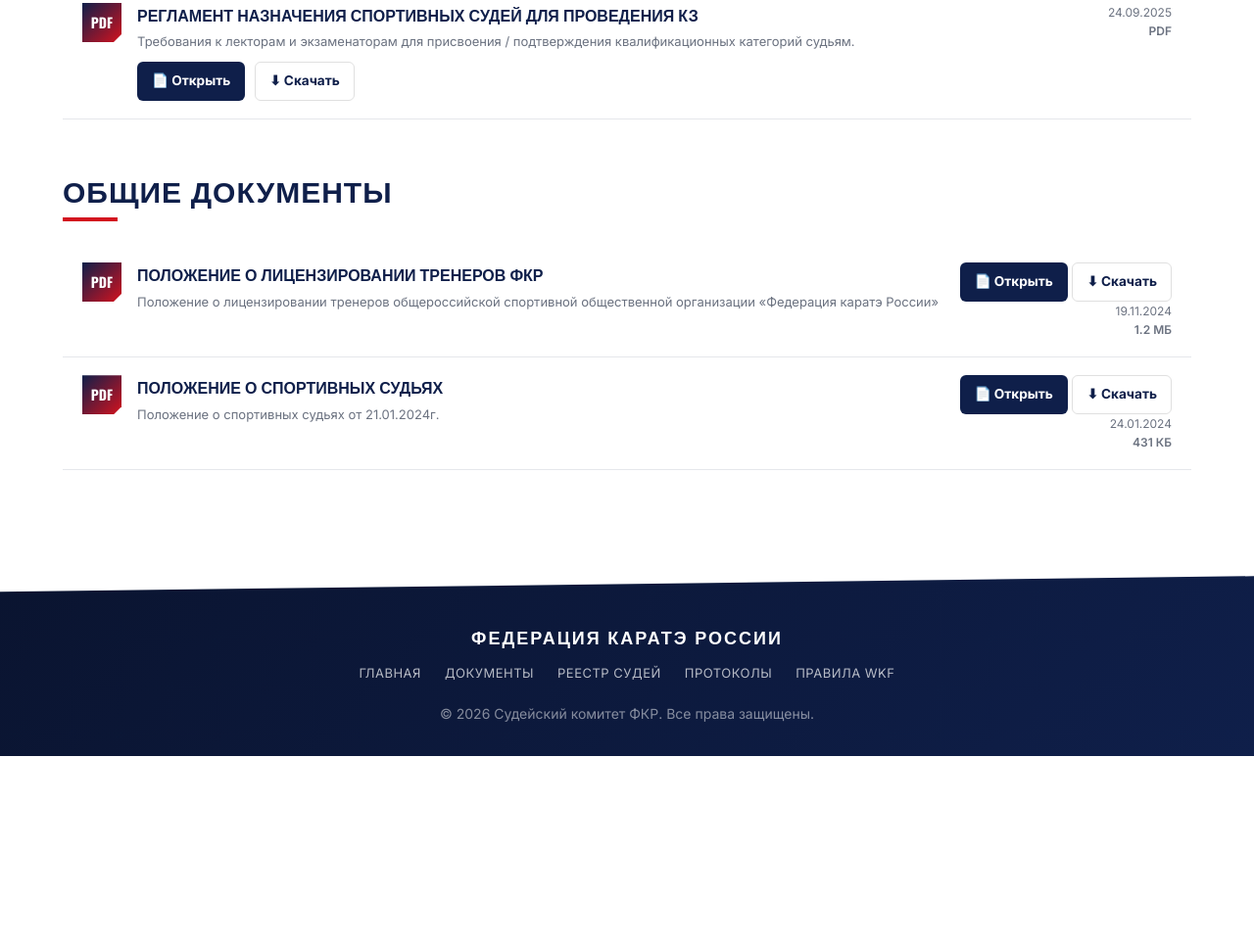
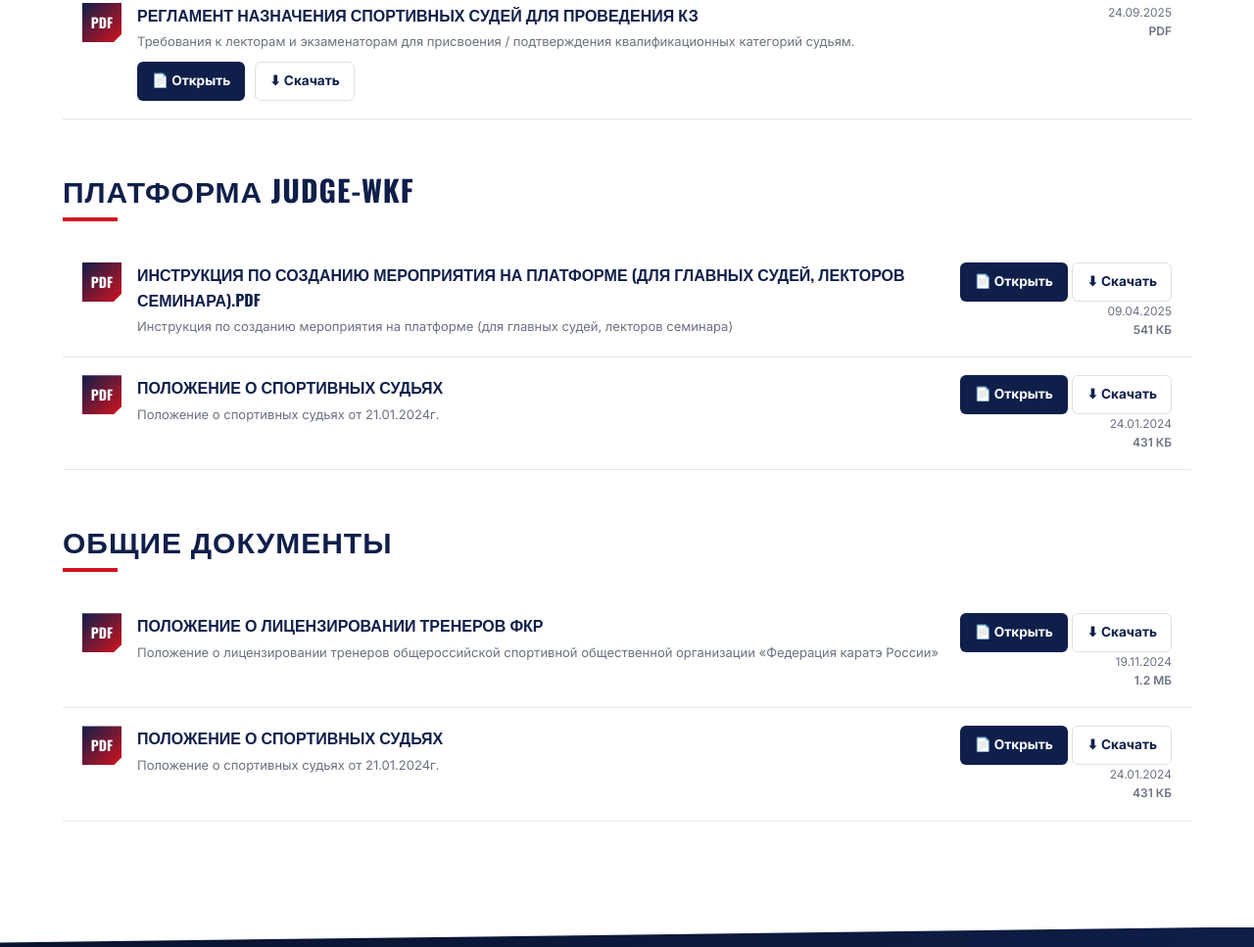
Before and after one commit to matveich877/Judge-FKR, a plain HTML site: page documents.html in a window 1280 px wide. Shown: the part 1226-2193 px from the top of the page at 98% size. Before the commit the page ends 1998 px from the top, so only its background shows below. Drawn offline with nearby package versions, Linux system fonts and the light colour scheme.

Commit message:
Update documents.html

```diff
--- a/documents.html
+++ b/documents.html
@@ -170,6 +170,38 @@
         </li>
     </ul>
 
+     <!-- ===== Платформа Judge-WKF (placeholder — можно заполнить позже) ===== -->
+    <h2 class="section-title" style="margin-top:48px;">Платформа Judge-WKF</h2>
+    <ul class="doc-list">
+
+        <li>
+            <div class="doc-icon">PDF</div>
+            <div class="doc-info">
+                <h4>Инструкция по созданию мероприятия на платформе (для главных судей, лекторов семинара).pdf</h4>
+                <p>Инструкция по созданию мероприятия на платформе (для главных судей, лекторов семинара)</p>
+            </div>
+            <div class="doc-meta">
+                 <a href="./docs/Инструкция-по-созданию-мероприятия-(для-главных-судей,-лекторов-семинара).pdf" target="_blank" class="btn btn-primary">📄 Открыть</a>
+                    <a href="./docs/Инструкция-по-созданию-мероприятия-(для-главных-судей,-лекторов-семинара).pdf" download class="btn btn-outline">⬇ Скачать</a>
+                <div class="date">09.04.2025</div>
+                <div class="size">541 КБ</div>
+            </div>
+        </li>
+          <li>
+            <div class="doc-icon">PDF</div>
+            <div class="doc-info">
+                <h4>Положение о спортивных судьях</h4>
+                <p>Положение о спортивных судьях от 21.01.2024г.</p>
+            </div>
+            <div class="doc-meta">
+                 <a href="./docs/Положение-о-спортивных-судьях-от-24.01.2024.pdf" target="_blank" class="btn btn-primary">📄 Открыть</a>
+                    <a href="./docs/Положение-о-спортивных-судьях-от-24.01.2024.pdf" download class="btn btn-outline">⬇ Скачать</a>
+                <div class="date">24.01.2024</div>
+                <div class="size">431 КБ</div>
+            </div>
+        </li>
+    </ul>
+
     <!-- ===== ОБЩИЕ ДОКУМЕНТЫ (placeholder — можно заполнить позже) ===== -->
     <h2 class="section-title" style="margin-top:48px;">Общие документы</h2>
     <ul class="doc-list">
```
